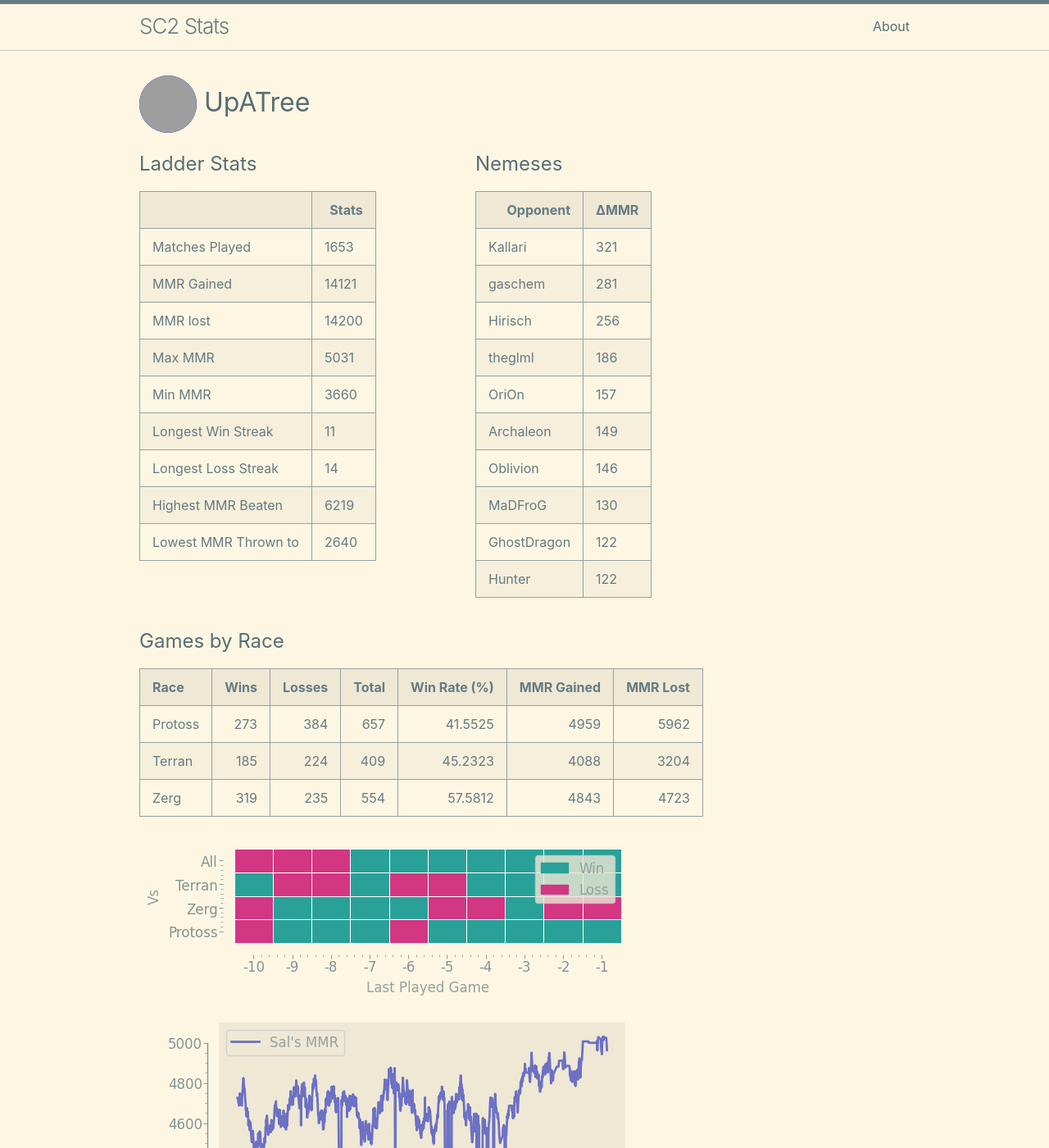
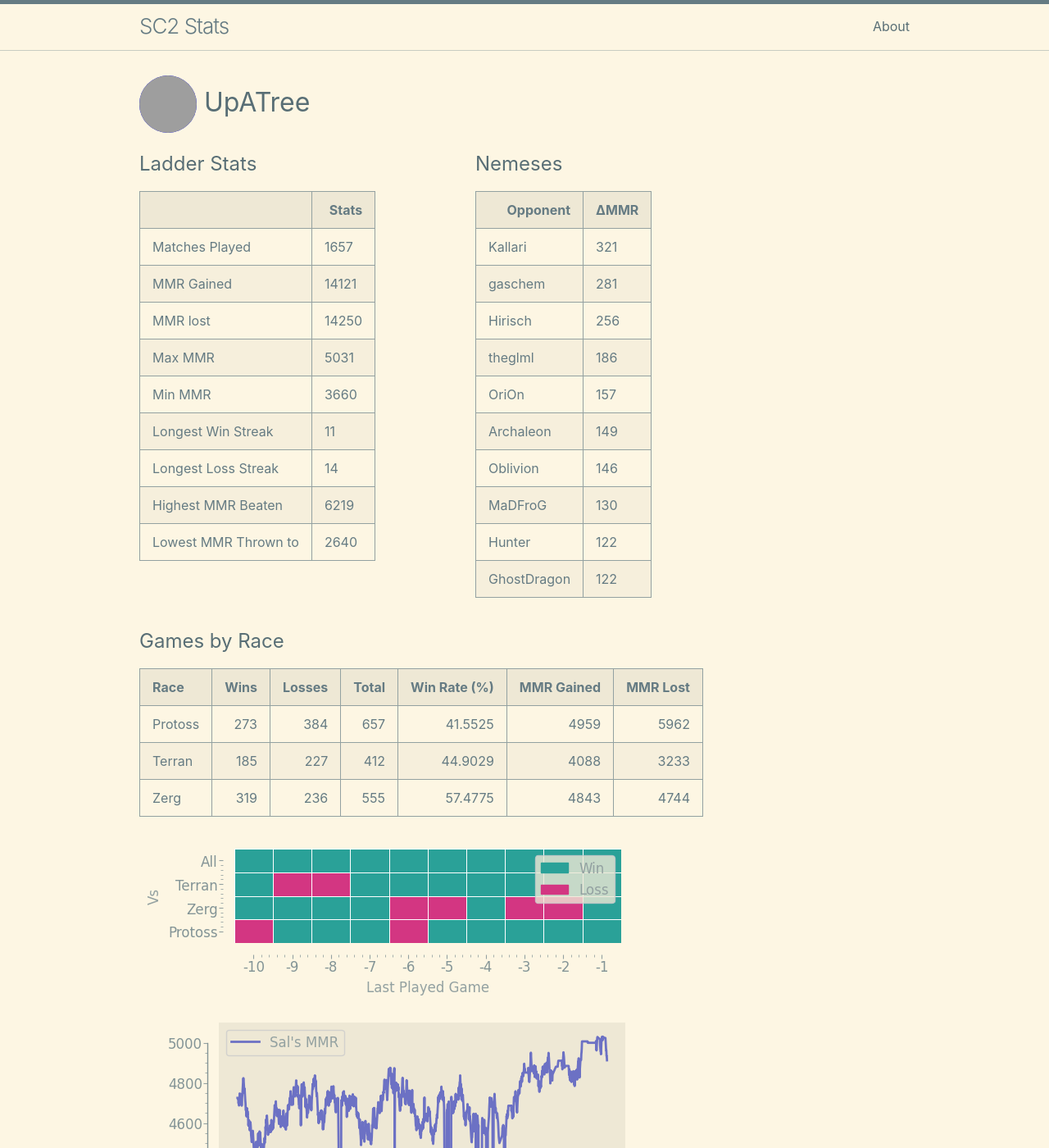
Before and after one commit to kylermurphy/UpATree, a Jekyll site: the page built from docs/index.md, in a window 1280 px wide and 1400 px high. Shown: the whole window at 82% size. Built offline with Jekyll 4.4.1, drawn with Linux system fonts in a browser that asks for light colours; grey boxes are pictures that could not be loaded.

Commit message:
running on push

```diff
--- a/docs/index.md
+++ b/docs/index.md
@@ -18,7 +18,7 @@ layout: home
   <tbody>
     <tr>
       <td>Matches Played</td>
-      <td>1653</td>
+      <td>1657</td>
     </tr>
     <tr>
       <td>MMR Gained</td>
@@ -26,7 +26,7 @@ layout: home
     </tr>
     <tr>
       <td>MMR lost</td>
-      <td>14200</td>
+      <td>14250</td>
     </tr>
     <tr>
       <td>Max MMR</td>
@@ -98,11 +98,11 @@ layout: home
       <td>130</td>
     </tr>
     <tr>
-      <td>GhostDragon</td>
+      <td>Hunter</td>
       <td>122</td>
     </tr>
     <tr>
-      <td>Hunter</td>
+      <td>GhostDragon</td>
       <td>122</td>
     </tr>
   </tbody>
@@ -115,8 +115,8 @@ layout: home
 | Race    |   Wins |   Losses |   Total |   Win Rate (%) |   MMR Gained |   MMR Lost |
 |:--------|-------:|---------:|--------:|---------------:|-------------:|-----------:|
 | Protoss |    273 |      384 |     657 |        41.5525 |         4959 |       5962 |
-| Terran  |    185 |      224 |     409 |        45.2323 |         4088 |       3204 |
-| Zerg    |    319 |      235 |     554 |        57.5812 |         4843 |       4723 |
+| Terran  |    185 |      227 |     412 |        44.9029 |         4088 |       3233 |
+| Zerg    |    319 |      236 |     555 |        57.4775 |         4843 |       4744 |
 
 ![Games by Race](./assets/gm_hist.png)
 
--- a/log.txt
+++ b/log.txt
@@ -781,3 +781,4 @@ Writing a log file 2025-04-01 16:28:55.
 Writing a log file 2025-04-01 16:53:52.
 Writing a log file 2025-04-01 17:22:08.
 Writing a log file 2025-04-01 17:48:15.
+Writing a log file 2025-04-01 18:31:29.
```
Also changed, not shown: docs/assets/MMR.png, docs/assets/daily.png, docs/assets/gm_hist.png, docs/assets/r_wrt.png, 1 other file.
